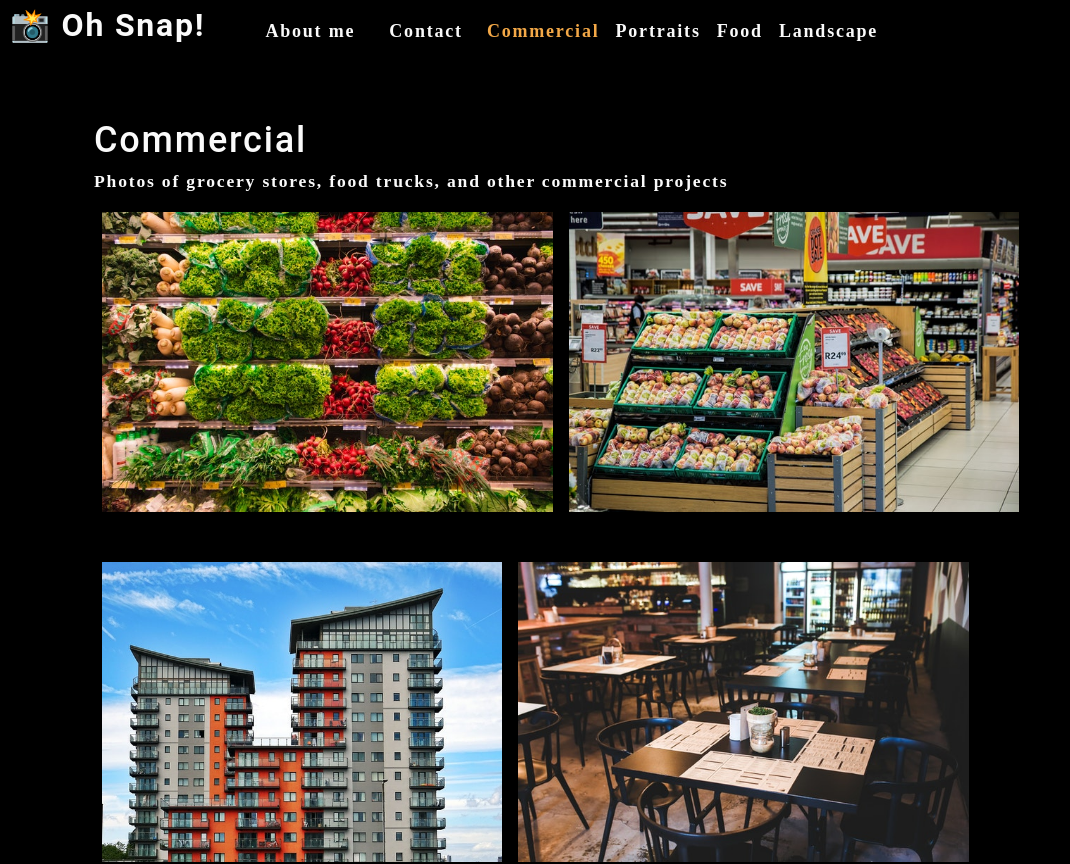
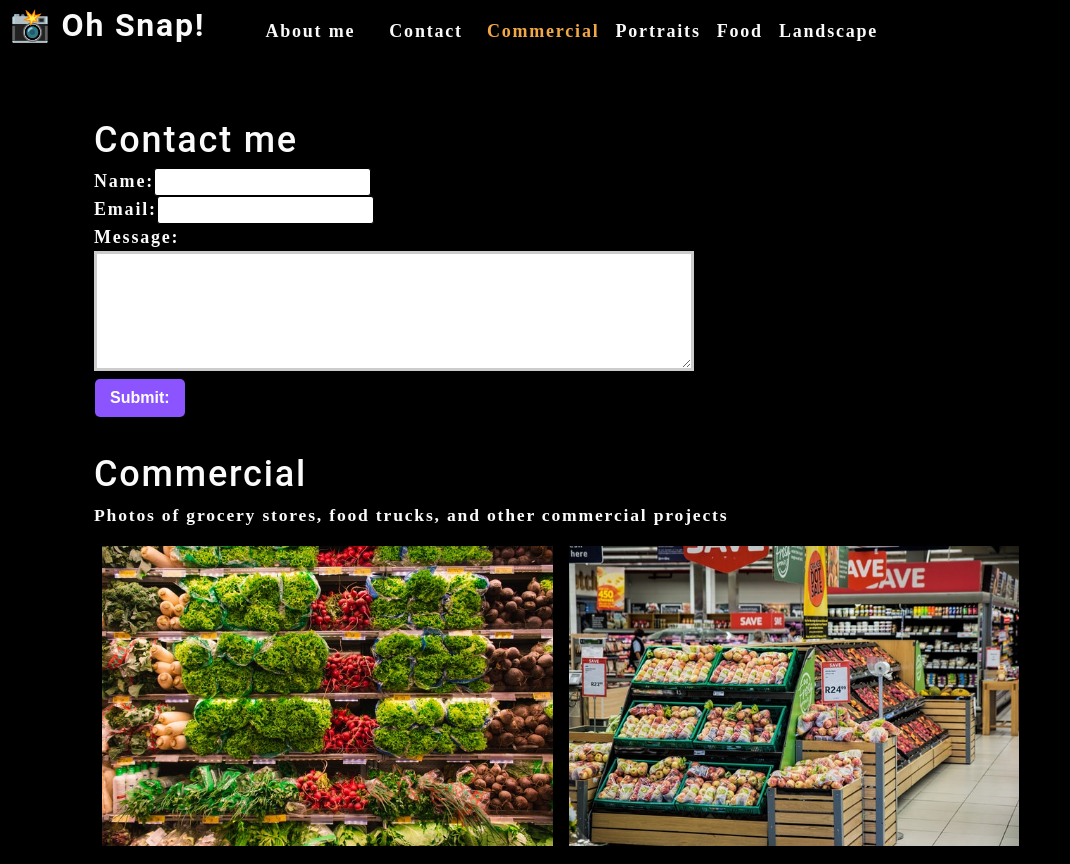
Before and after one commit to MatValdejao/photo-port, a React (Create React App) app: page / in a window 1280 px wide. Shown: the top 864 px of the page, without its empty margins (0-1070 px from the left). Built offline with nearby package versions, Linux system fonts and the light colour scheme.

Commit message:
contact component submission handler

```diff
--- a/src/App.js
+++ b/src/App.js
@@ -2,6 +2,7 @@ import React, {useState} from "react";
 import About from "./components/About";
 import Nav from "./components/Nav";
 import Gallery from "./components/Gallery"
+import ContactForm from "./components/Contact";
 
 function App() {
   const [categories] = useState([
@@ -27,7 +28,8 @@ function App() {
 				currentCategory={currentCategory}
 			></Nav>
 			<main>
-				<div>
+        <div>
+          <ContactForm></ContactForm>
 					<Gallery currentCategory={currentCategory}></Gallery>
 					<About></About>
 				</div>
--- a/src/components/Contact/index.js
+++ b/src/components/Contact/index.js
@@ -1,26 +1,65 @@
-import React from "react"
+import React, { useState } from "react";
 
 function ContactForm() {
+	const [formState, setFormState] = useState({
+		name: "",
+		email: "",
+		message: "",
+	});
+
+	const { name, email, message } = formState;
+
+	function handleChange(e) {
+		setFormState({
+			...formState,
+			[e.target.name]: e.target.value,
+			[e.target.email]: e.target.value,
+			[e.target.message]: e.target.value,
+		});
+	}
+
+	function handleSubmit(e) {
+		e.preventDefault();
+		console.log(formState);
+	}
+
 	return (
 		<section>
 			<h1>Contact me</h1>
 			<form id="contact-form">
 				<div>
 					<label htmlFor="name">Name:</label>
-                    <input type="text" name="name" />
+					<input
+						type="text"
+						name="name"
+						defaultValue={name}
+						onChange={handleChange}
+					/>
 				</div>
 				<div>
 					<label htmlFor="email">Email:</label>
-                    <input type="email" name="emaik" />
+					<input
+						type="email"
+						name="email"
+						defaultValue={email}
+						onChange={handleChange}
+					/>
 				</div>
 				<div>
 					<label htmlFor="message">Message:</label>
-                    <textarea type="message" rows="5" />
+					<textarea
+						type="message"
+						rows="5"
+						defaultValue={message}
+						onChange={handleChange}
+					/>
 				</div>
-                <button type="submit">Submit:</button>
+				<button type="submit" onSubmit={handleSubmit}>
+					Submit:
+				</button>
 			</form>
 		</section>
-    )
+	);
 }
 
-export default ContactForm
+export default ContactForm;
```
Lines whose indentation alone changed are shown as unchanged.
